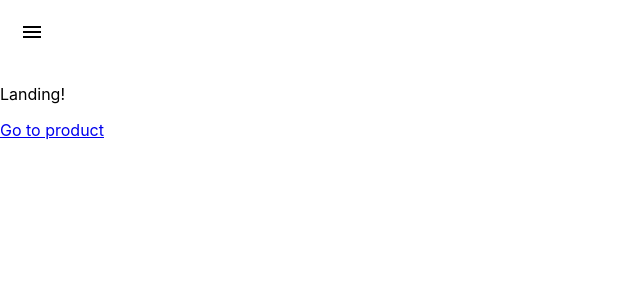
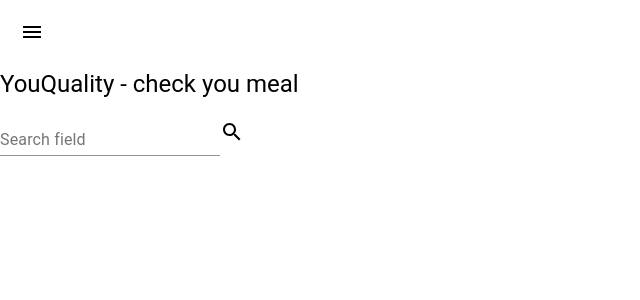
Before and after one commit to ArtemK123/DetiCapitanaMorgana, a React (Create React App) app in the folder web-react-frontend/: page / in a window 1280 px wide. Shown: the top 300 px of the page, without its empty margins (0-640 px from the left). Built offline with nearby package versions, Linux system fonts and the light colour scheme.

Commit message:
Added search from landing

```diff
--- a/web-react-frontend/src/pages/landing/Landing.jsx
+++ b/web-react-frontend/src/pages/landing/Landing.jsx
@@ -1,10 +1,28 @@
-import { Link } from "react-router-dom";
+import { Grid, TextField, Typography } from "@material-ui/core";
+import { useState } from "react";
+import { useHistory } from "react-router-dom";
+import SearchIcon from '@material-ui/icons/Search';
 
 export default function Landing() {
+  const [searchName, setSearchName] = useState("");
+  const history = useHistory();
+
+  const handleSearch = () => {
+    const redirectUrl = `/product?searchName=${searchName}`;
+    history.push(redirectUrl);
+  }
+
   return (
-    <div>
-      <p>Landing!</p>
-      <Link to="/product">Go to product</Link>
-    </div>
+    <Grid container>
+      <Grid container>
+        <Typography variant="h5" gutterBottom>
+          YouQuality - check you meal
+        </Typography>
+      </Grid>
+      <Grid container direction="row" justifyContent="flex-start" alignItems="center">
+        <TextField id="standard-search" label="Search field" type="search" value={searchName} onChange={event => setSearchName(event.target.value)}/>
+        <SearchIcon onClick={handleSearch}/>
+      </Grid>
+    </Grid>
   );
 }
--- a/web-react-frontend/src/pages/product/ProductPage.jsx
+++ b/web-react-frontend/src/pages/product/ProductPage.jsx
@@ -23,7 +23,6 @@ export default function ProductPage() {
       <h3>{productInfo.ProductName}</h3>
       <p>Id: {productInfo.Id}</p>
       <p>Ingredients:<br/>{productInfo.Ingredients}</p>
-      <Link to="/">Go to landing</Link>
     </div>
   );
 }
```
